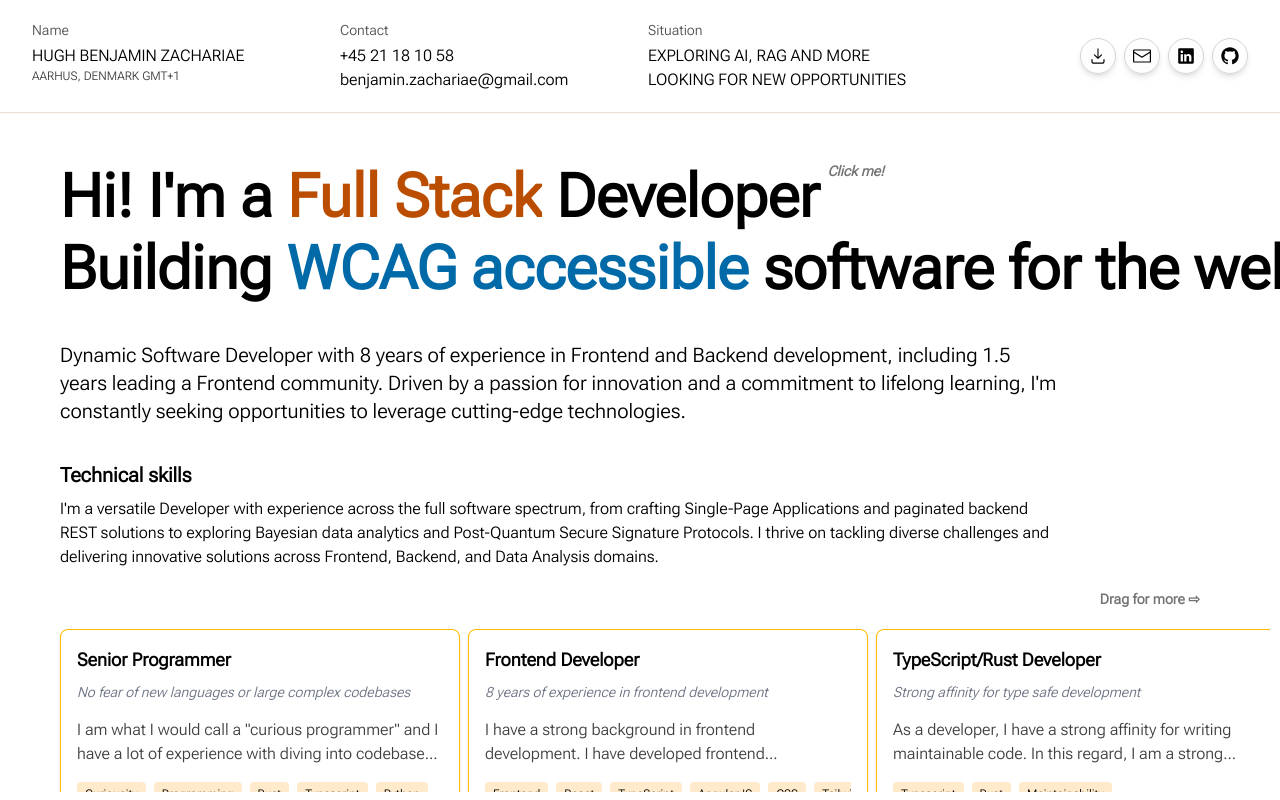
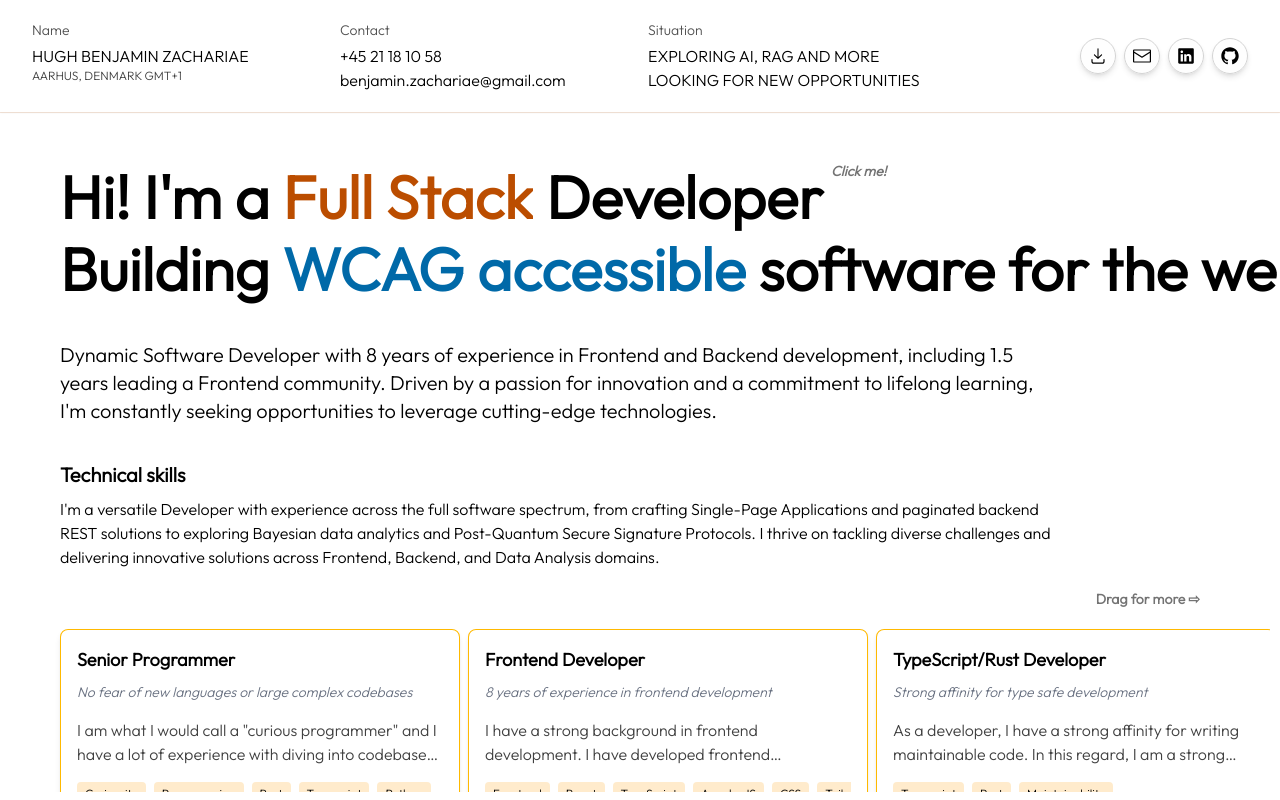
Before and after one commit to arcuo/cw-chat-bot, a Next.js app: page /resume in a window 1280 px wide. Built offline with nearby package versions, Linux system fonts and the light colour scheme.

Commit message:
small changes

```diff
--- a/app/layout.tsx
+++ b/app/layout.tsx
@@ -1,11 +1,11 @@
 import type { Metadata } from "next";
-import { Roboto_Flex } from "next/font/google";
+import { Outfit } from "next/font/google";
 import "./globals.css";
 import { cn } from "@/lib/utils";
 import { Header } from "@/components/ui/header";
 import { Toaster } from "@/components/ui/toaster";
 
-const font = Roboto_Flex({ subsets: ["latin"], weight: ["100", "300"] });
+const font = Outfit({ subsets: ["latin"], weight: ["300"] });
 
 export const metadata: Metadata = {
 	title: { default: "Benjamin Zachariae", template: "%s - Benjamin Zachariae" },
--- a/components/ui/popup.tsx
+++ b/components/ui/popup.tsx
@@ -41,7 +41,7 @@ export const Popup = ({
 							{...contentProps}
 						>
 							<motion.div
-								className="w-fit max-w-100 rounded-md border border-neutral-200 bg-white px-3 py-2 text-sm shadow-lg"
+								className="w-fit max-w-[min(400px,90vw)] rounded-md border border-neutral-300 bg-white p-2 shadow-md"
 								variants={variants}
 								initial="closed"
 								animate="open"
@@ -49,7 +49,7 @@ export const Popup = ({
 								transition={{ duration: 0.1 }}
 							>
 								{content}
-								<Popover.Arrow id="popover-arrow" className="-mb fill-white stroke-1 stroke-neutral-400" />
+								<Popover.Arrow id="popover-arrow" className="fill-neutral-300" />
 							</motion.div>
 						</Popover.Content>
 					</Popover.Portal>
--- a/lib/data/timeline.tsx
+++ b/lib/data/timeline.tsx
@@ -112,11 +112,11 @@ export const workExperience: TimelineEntries = {
 					<label htmlFor="frontend-community" className="font-bold text-sm">
 						Frontend Community & Technical Leadership
 					</label>
-					<div id="frontend-community">
+					<p id="frontend-community">
 						Managed the frontend community, increasing engagement through
 						regular meetups, knowledge sharing initiatives, and a focus on
 						modern frontend practices.
-					</div>
+					</p>
 				</>,
 				<>
 					<label htmlFor="frontend-community2" className="font-bold text-sm">
```
